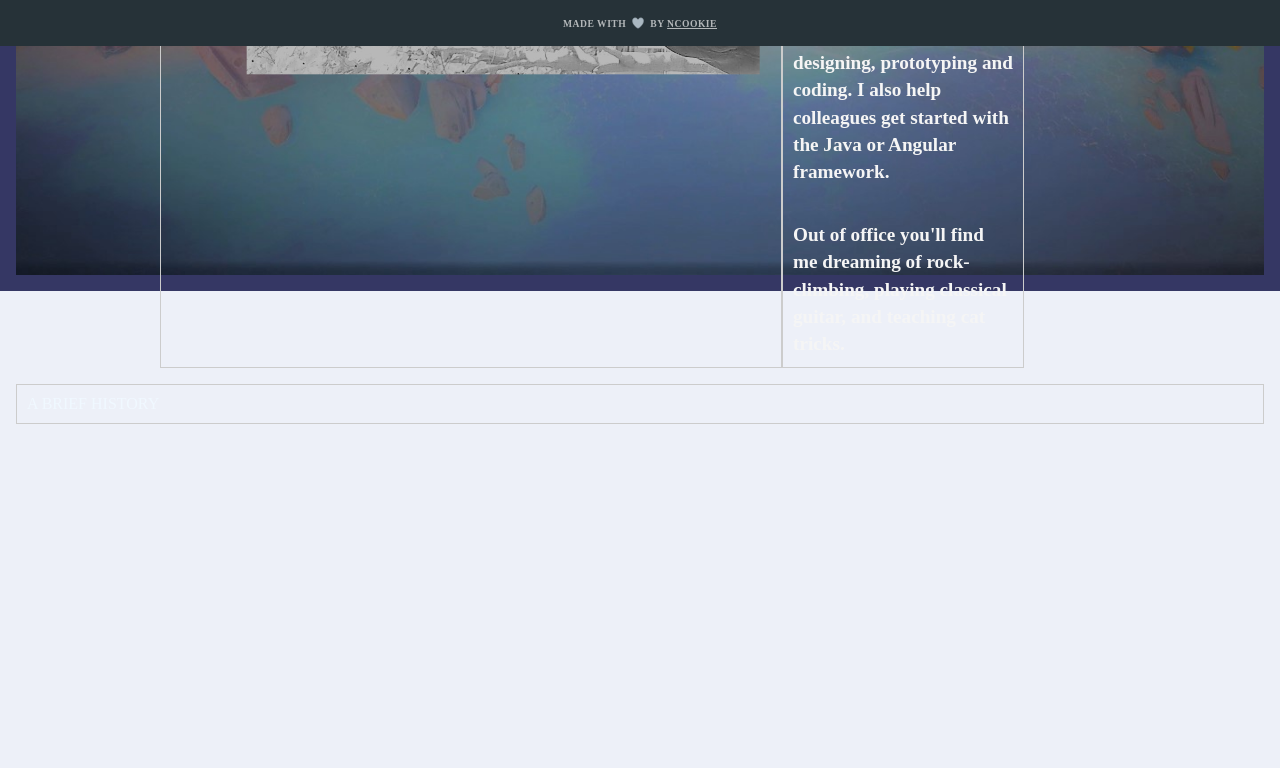
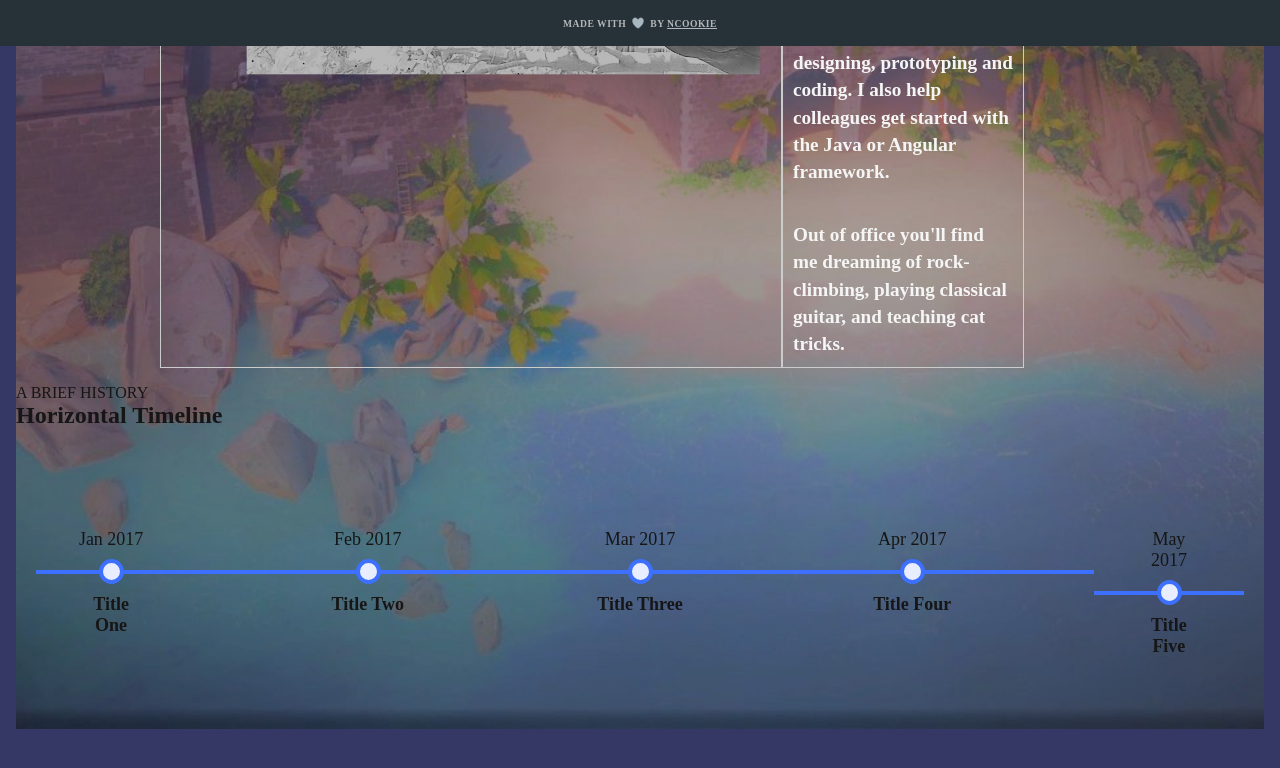
Before and after one commit to garengh4/darksidte, a SvelteKit app: page /about in a window 1280 px wide. Shown: the part 754-1522 px from the top of the page. Before the commit the page ends 1178 px from the top, so only its background shows below. Built offline with nearby package versions, Linux system fonts and the light colour scheme.

Commit message:
timeline layout complete

```diff
--- a/src/routes/+page.svelte
+++ b/src/routes/+page.svelte
@@ -29,7 +29,7 @@
         <br />
         <p>
           I dabble in the dark arts of Java Springboot and let it out in a fiery
-          display in Angular.
+          display of Angular.
         </p>
         <br />
         <p>
--- a/src/routes/about/+page.svelte
+++ b/src/routes/about/+page.svelte
@@ -54,9 +54,60 @@
       </div>
     </div>
     <!-- =========================================================================================================== -->
-    <div class="container-2">
-      <div class="container-2-box">
-        A BRIEF HISTORY
+    A BRIEF HISTORY
+    <div class="row">
+      <div class="col-md-12">
+        <h1>Horizontal Timeline</h1>
+        <div class="swiper-container">
+          <div class="timeline">
+
+            <div class="swiper-slide">
+              <div class="timestamp">
+                <span class="date">Jan 2017</span>
+              </div>
+              <div class="status">
+                <span>Title One</span>
+              </div>
+            </div>
+
+            <div class="swiper-slide">
+              <div class="timestamp">
+                <span class="date">Feb 2017</span>
+              </div>
+              <div class="status">
+                <span>Title Two</span>
+              </div>
+            </div>
+
+            <div class="swiper-slide">
+              <div class="timestamp">
+                <span class="date">Mar 2017</span>
+              </div>
+              <div class="status">
+                <span>Title Three</span>
+              </div>
+            </div>
+
+            <div class="swiper-slide">
+              <div class="timestamp">
+                <span class="date">Apr 2017</span>
+              </div>
+              <div class="status">
+                <span>Title Four</span>
+              </div>
+            </div>
+
+            <div class="swiper-slide">
+              <div class="timestamp">
+                <span class="date">May 2017</span>
+              </div>
+              <div class="status">
+                <span>Title Five</span>
+              </div>
+            </div>
+
+          </div>
+        </div>
       </div>
     </div>
     <!-- =========================================================================================================== -->
@@ -65,6 +116,66 @@
 
 <!-- #################################################################################################### -->
 <style>
+  .status {
+    padding: 0px 40px;
+    display: flex;
+    justify-content: center;
+    border-top: 4px solid #3e70ff;
+    position: relative;
+    transition: all 200ms ease-in;
+  }
+
+  .status span {
+    font-weight: 600;
+    padding-top: 20px;
+  }
+  .status span:before {
+    content: "";
+    width: 25px;
+    height: 25px;
+    background-color: #e8eeff;
+    border-radius: 25px;
+    border: 4px solid #3e70ff;
+    position: absolute;
+    top: -15px;
+    left: calc(50% - 12px);
+    transition: all 200ms ease-in;
+  }
+  .timestamp {
+    width: 100%;
+    margin-bottom: 20px;
+    padding: 0px 40px;
+    display: flex;
+    flex-direction: column;
+    justify-content: center;
+    align-items: center;
+    font-weight: 100;
+  }
+  .swiper-slide {
+    width: 200px;
+    text-align: center;
+    font-size: 18px;
+  }
+  .timeline {
+    margin: 50px 0;
+    list-style-type: none;
+    display: flex;
+    padding: 0;
+    text-align: center;
+  }
+  .swiper-container {
+    width: 100%;
+    height: 250px;
+    margin: 50px 0;
+    overflow: hidden;
+    padding: 0 20px 30px 20px;
+  }
+  .swiper-slide:nth-child(2n) {
+    width: 40%;
+  }
+  .swiper-slide:nth-child(3n) {
+    width: 20%;
+  }
 
   /* ===================================================================== */
   .background {
@@ -72,12 +183,11 @@
     background-position: center;
     background-repeat: no-repeat;
     background-size: cover;
-    max-height: 120vh;
-    min-height: 120vh;
+    /* max-height: 120vh;
+    min-height: 120vh; */
   }
 
-  .container-1 div,
-  .container-2 div {
+  .container-1 div {
     border: 1px #ccc solid;
     padding: 10px;
     color: aliceblue;
@@ -113,16 +223,14 @@
     justify-content: center;
     transform: rotate(270deg);
   }
-  .container-2 {
-  }
 
   .container-3 {
     display: flex;
     justify-content: space-around;
     padding: 5rem;
   }
-  .container-2-box {
+  /* .container-2-box {
     flex-basis: 100%;
-  }
+  } */
   /* ======================================================================= */
 </style>
```
Also changed, not shown: src/routes/projects/+page.svelte (+9 -30 lines).
